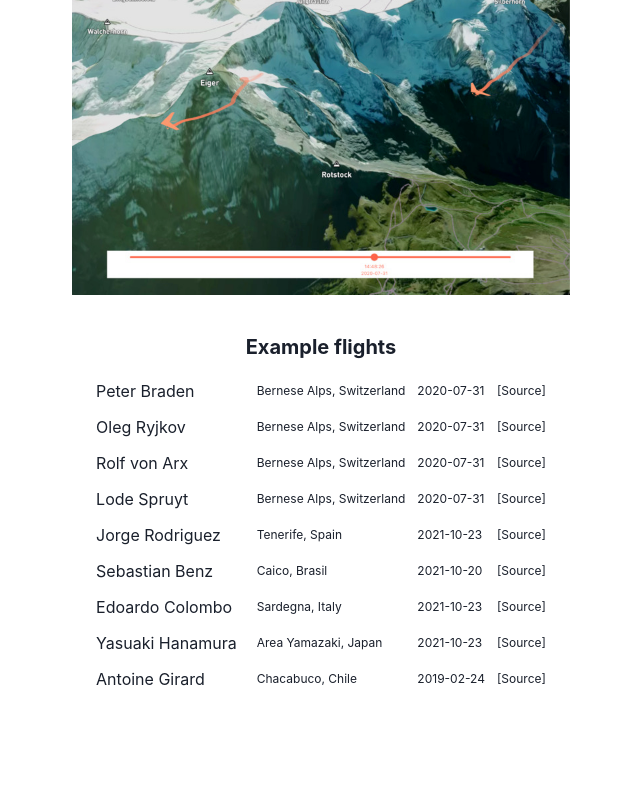
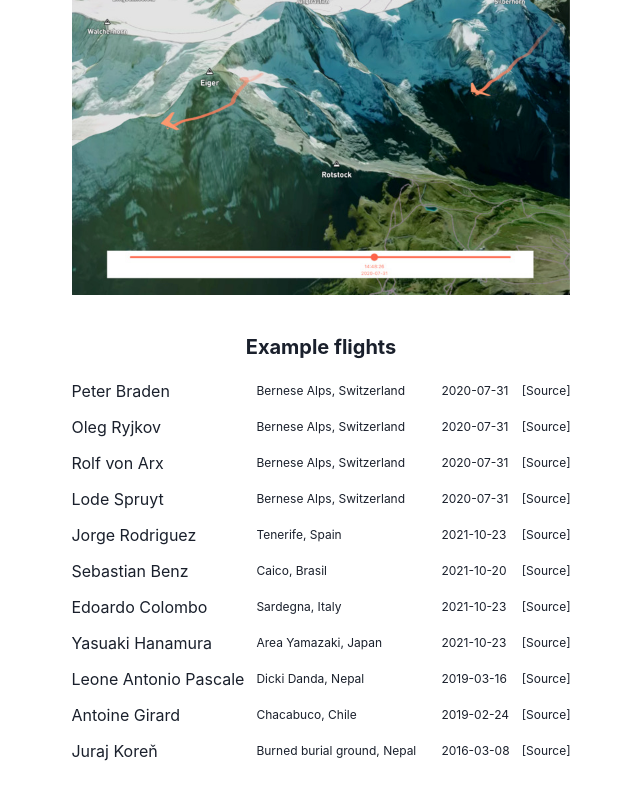
Before and after one commit to ilyabo/flight-replay, a Next.js app: page / in a window 1280 px wide. Shown: the part 228-1028 px from the top of the page, without its empty margins (319-959 px from the left). Before the commit the page ends 959 px from the top, so only its background shows below. Built offline with nearby package versions, Linux system fonts and the light colour scheme.

Commit message:
Added two examples

```diff
--- a/components/FlightMap.tsx
+++ b/components/FlightMap.tsx
@@ -186,7 +186,7 @@ const FlightMap: FC<Props> = ({ data }) => {
           ...viewport,
           longitude: position[0],
           latitude: position[1],
-          pitch: 20 + (cinematicEffects ? Math.sin(currentTime.getTime() / 1000000) * 5 : 0),
+          pitch: 50 + (cinematicEffects ? Math.sin(currentTime.getTime() / 1000000) * 5 : 0),
           // bearing: 0,
           // bearing: ((currentTime.getTime() / 50000) % 360) - 180,
           bearing: cinematicEffects ? Math.sin(currentTime.getTime() / 2000000) * 180 : 0,
--- a/examples.json
+++ b/examples.json
@@ -64,11 +64,27 @@
     "source": "https://www.xcontest.org/world/en/flights/detail:yasuhana/23.10.2021/02:43"
   },
   {
+    "id": "8e87d6d2-6c72-40ab-bb6a-f077edc017ae",
+    "pilot": "Leone Antonio Pascale",
+    "location": "Dicki Danda, Nepal",
+    "date": "2019-03-16",
+    "igcUrl": "https://storage.googleapis.com/flight-replay/2019-03-16-XCT-LPA-01.igc",
+    "source": "https://www.xcontest.org/2019/world/en/flights/detail:leone/16.3.2019/04:35"
+  },
+  {
     "id": "68d27327-f19d-4cb7-a49f-5667705c8bf1",
     "pilot": "Antoine Girard",
     "location": "Chacabuco, Chile",
     "date": "2019-02-24",
     "igcUrl": "https://storage.googleapis.com/flight-replay/2019-02-24-XCS-AAA-02.igc",
     "source": "https://www.xcontest.org/2019/world/en/flights/detail:antoinegirard/24.02.2019/15:46"
+  },
+  {
+    "id": "0eb1d77e-4d10-445c-becc-87a2df0ab7b8",
+    "pilot": "Juraj Koreň",
+    "location": "Burned burial ground, Nepal",
+    "date": "2016-03-08",
+    "igcUrl": "https://storage.googleapis.com/flight-replay/2016-03-08-XCT-JKO-01.igc",
+    "source": "https://www.xcontest.org/2016/world/en/flights/detail:durifuk/8.3.2016/05:14"
   }
 ]
```
